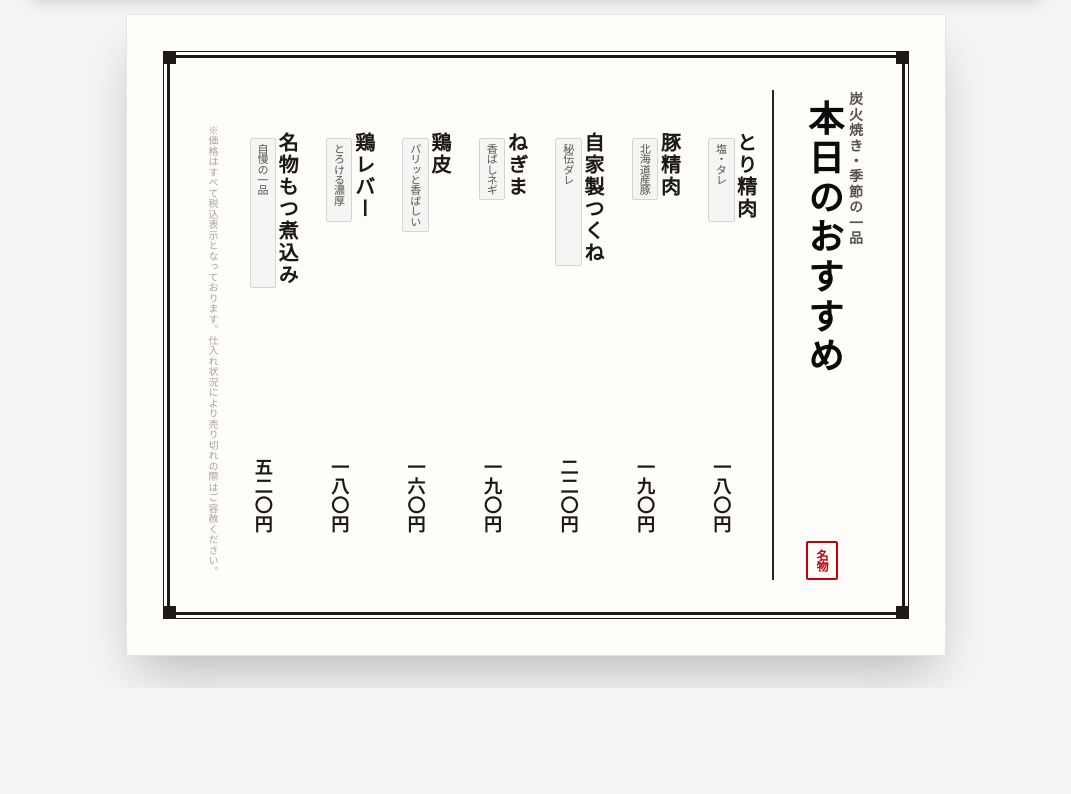
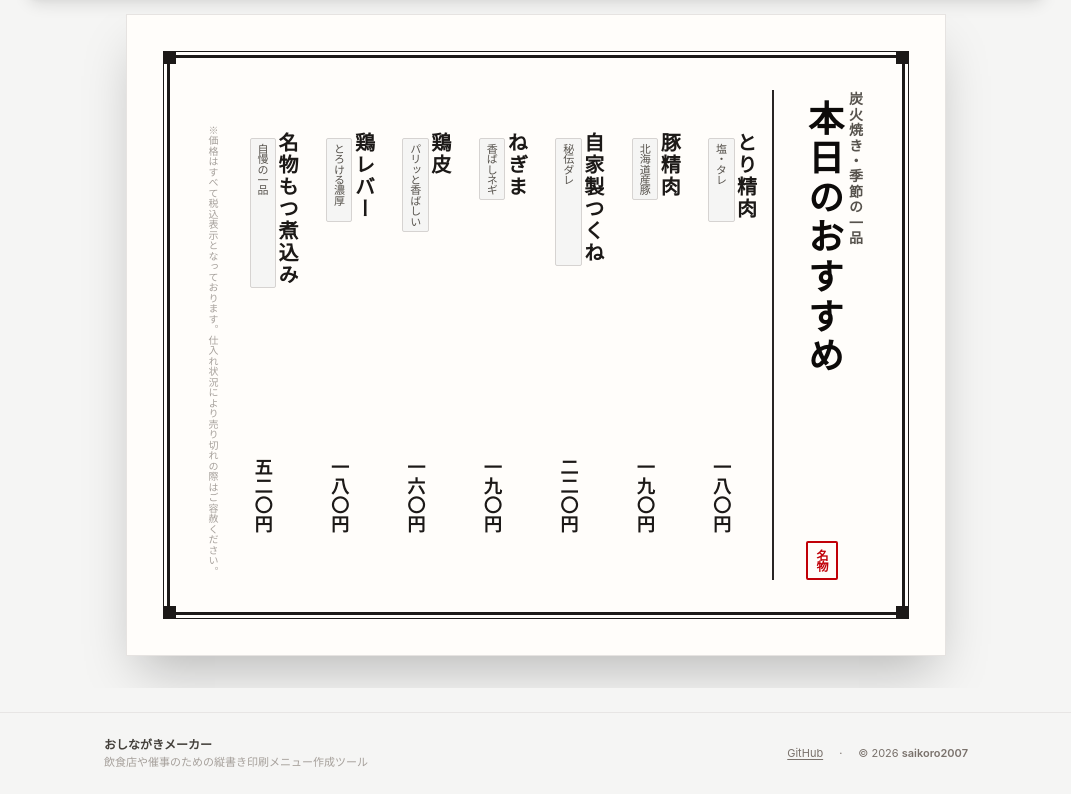
Before and after one commit to saikoro2007/oshinagaki-maker, a Vue app: page / in a window 1280 px wide. Shown: the part 218-1012 px from the top of the page, without its empty margins (104-1175 px from the left). Before the commit the page ends 930 px from the top, so only its background shows below. Built offline with nearby package versions, Linux system fonts and the light colour scheme; a web font is replaced by a local one.

Commit message:
feat: add common copyright footer with GitHub and author link

```diff
--- a/src/App.vue
+++ b/src/App.vue
@@ -181,6 +181,38 @@ function triggerPrint() {
       </div>
     </main>
 
+    <!-- Common Screen Footer (Hidden on Print) -->
+    <footer class="no-print mt-auto py-6 border-t border-stone-200 bg-stone-100 text-stone-500 text-xs">
+      <div class="max-w-4xl mx-auto px-4 flex flex-col sm:flex-row items-center justify-between gap-3 text-center sm:text-left">
+        <div>
+          <p class="font-bold text-stone-700">おしながきメーカー</p>
+          <p class="text-[11px] text-stone-400 mt-0.5">飲食店や催事のための縦書き印刷メニュー作成ツール</p>
+        </div>
+        <div class="flex items-center gap-4 text-[11px] text-stone-500">
+          <a
+            href="https://github.com/saikoro2007/oshinagaki-maker"
+            target="_blank"
+            rel="noopener noreferrer"
+            class="hover:text-stone-800 transition underline underline-offset-2"
+          >
+            GitHub
+          </a>
+          <span>·</span>
+          <span>
+            © 2026
+            <a
+              href="https://github.com/saikoro2007"
+              target="_blank"
+              rel="noopener noreferrer"
+              class="hover:text-stone-800 font-semibold transition"
+            >
+              saikoro2007
+            </a>
+          </span>
+        </div>
+      </div>
+    </footer>
+
     <!-- Preset Drawer Modal -->
     <PresetModal
       :show="showPresetModal"
```
